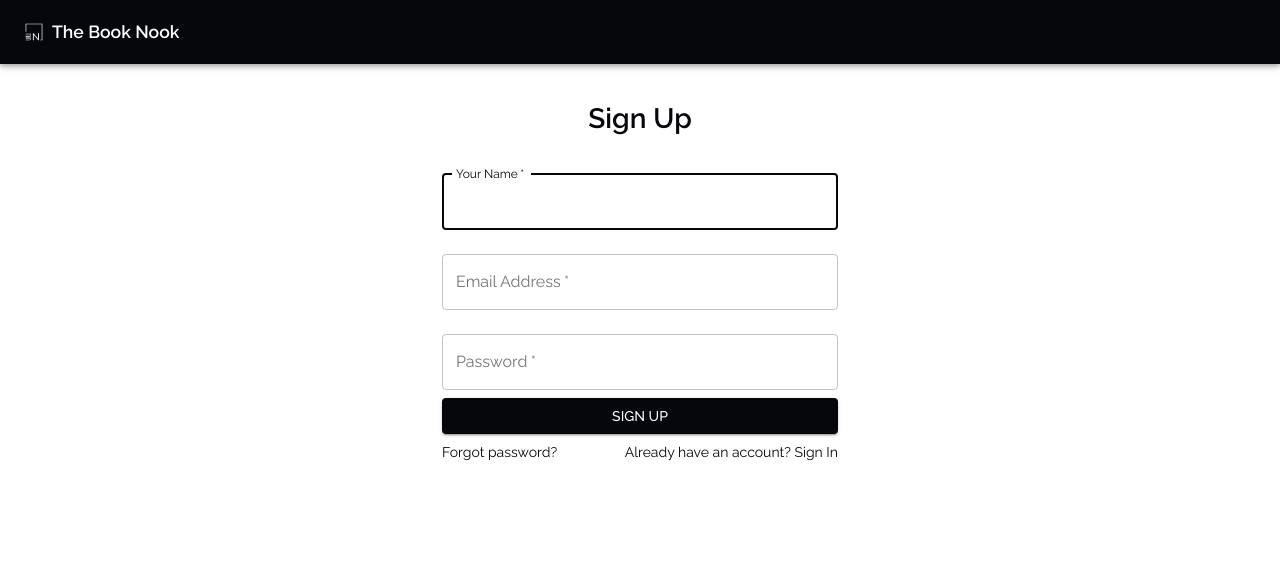
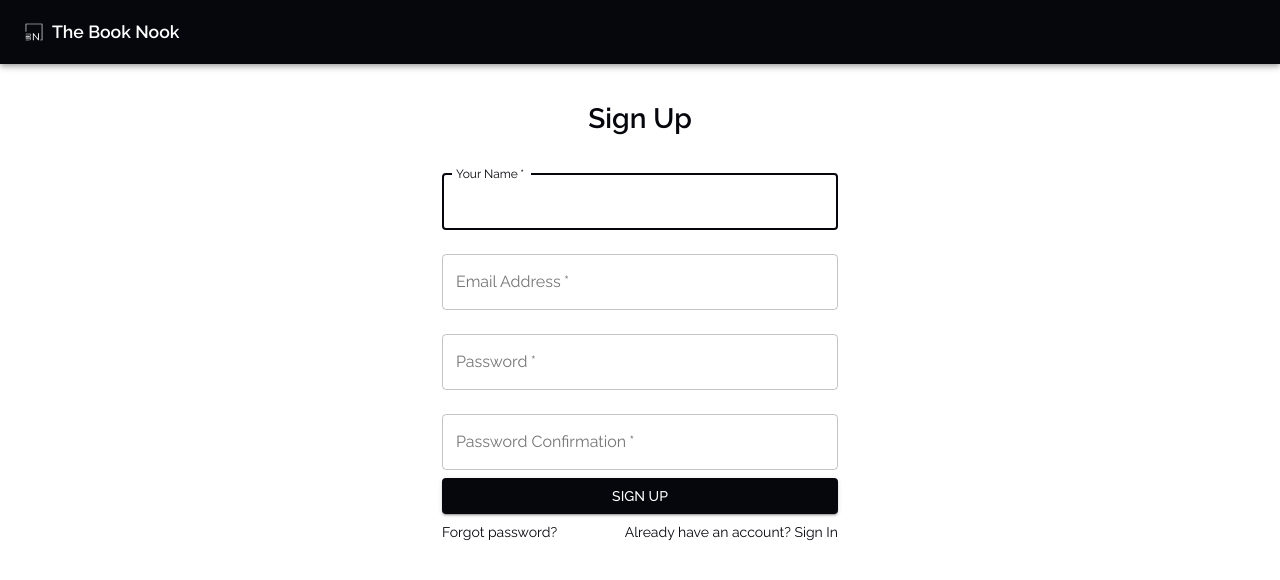
Before and after one commit to arnovanstaden/The-Book-Nook, a Next.js app: page /account/signup in a window 1280 px wide. Shown: the top 580 px of the page. Built offline with nearby package versions, Linux system fonts and the light colour scheme.

Commit message:
update signin

```diff
--- a/package.json
+++ b/package.json
@@ -18,6 +18,7 @@
     "classnames": "^2.3.1",
     "cookie": "^0.4.1",
     "fast-average-color": "^6.4.0",
+    "firebase": "^8.4.1",
     "graphql": "^15.5.0",
     "jsonwebtoken": "^8.5.1",
     "micro": "^9.3.4",
--- a/pages/account/signin.tsx
+++ b/pages/account/signin.tsx
@@ -43,7 +43,10 @@ export default function SignIn() {
 
         // Validate
         if (form.checkValidity() === false) {
-            return alert("Please complete all the relevant fields")
+            hideLoader()
+            return enqueueSnackbar("Please complete all the relevant fields", {
+                variant: 'error',
+            });
         }
 
         // Data
--- a/pages/account/signup.tsx
+++ b/pages/account/signup.tsx
@@ -1,6 +1,6 @@
 import { authenticateUser, checkAuth } from "../../utils/user";
 import { useRouter } from 'next/router';
-import { useContext, useEffect } from "react";
+import { useContext, useEffect, useRef } from "react";
 import { useSnackbar } from 'notistack';
 
 // Context
@@ -27,6 +27,8 @@ export default function SignUp() {
     const { enqueueSnackbar } = useSnackbar();
     const { user, login } = useContext(UserContext);
     const { showLoader, hideLoader } = useContext(LoaderContext);
+    const passwordRef = useRef<HTMLInputElement>()
+    const passwordConfirmRef = useRef<HTMLInputElement>()
 
     // Check Already SignedIn
     useEffect(() => {
@@ -44,14 +46,23 @@ export default function SignUp() {
 
         // Validate
         if (form.checkValidity() === false) {
-            return alert("Please complete all the relevant fields")
+            hideLoader()
+            return enqueueSnackbar("Please complete all the relevant fields", {
+                variant: 'error',
+            });
+        }
+
+        if (passwordRef.current.value !== passwordConfirmRef.current.value) {
+            hideLoader()
+            return enqueueSnackbar("Your passwords don't match. Please try again.", {
+                variant: 'error',
+            });
         }
 
         // Data
         let authData = {
             email: "",
             password: ""
-
         }
         let formData = new FormData(form)
         for (var key of formData.keys()) {
@@ -119,6 +130,18 @@ export default function SignUp() {
                             label="Password"
                             type="password"
                             id="password"
+                            inputRef={passwordRef}
+                        />
+                        <TextField
+                            variant="outlined"
+                            margin="normal"
+                            required
+                            fullWidth
+                            name="password-confirmation"
+                            label="Password Confirmation"
+                            type="password"
+                            id="password-confirmation"
+                            inputRef={passwordConfirmRef}
                         />
                         <Button
                             type="submit"
```
Also changed, not shown: utils/firebase.ts (added, +14 -0 lines), 1 other file (tests, documents, lock files or other folders).
